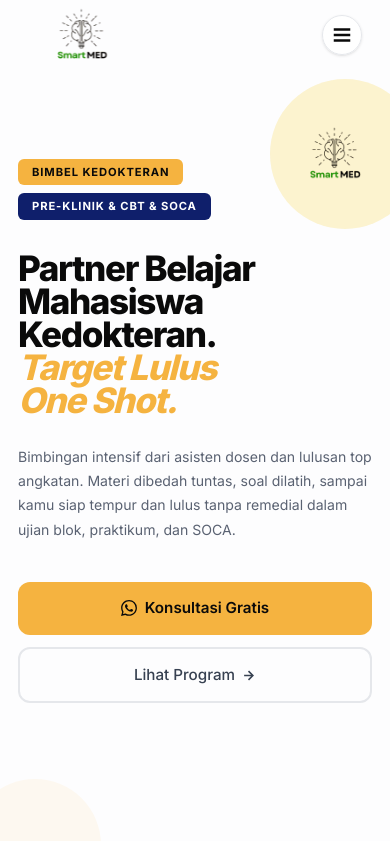
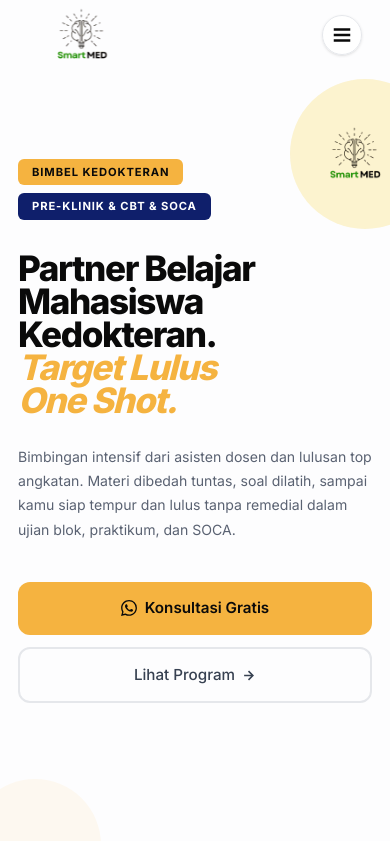
Before and after one commit to ganiout1/SmartMed, a Next.js app: page / in a window 390 px wide. Shown: the top 841 px of the page. Built offline with nearby package versions, Linux system fonts and the light colour scheme.

Commit message:
style: shift hero logo further right on mobile view

```diff
--- a/src/app/globals.css
+++ b/src/app/globals.css
@@ -382,7 +382,7 @@ html, body {
 
   .hero-logo-wrapper {
     top: -20px;
-    right: -20px;
+    right: -40px;
     width: 130px;
   }
 
```
